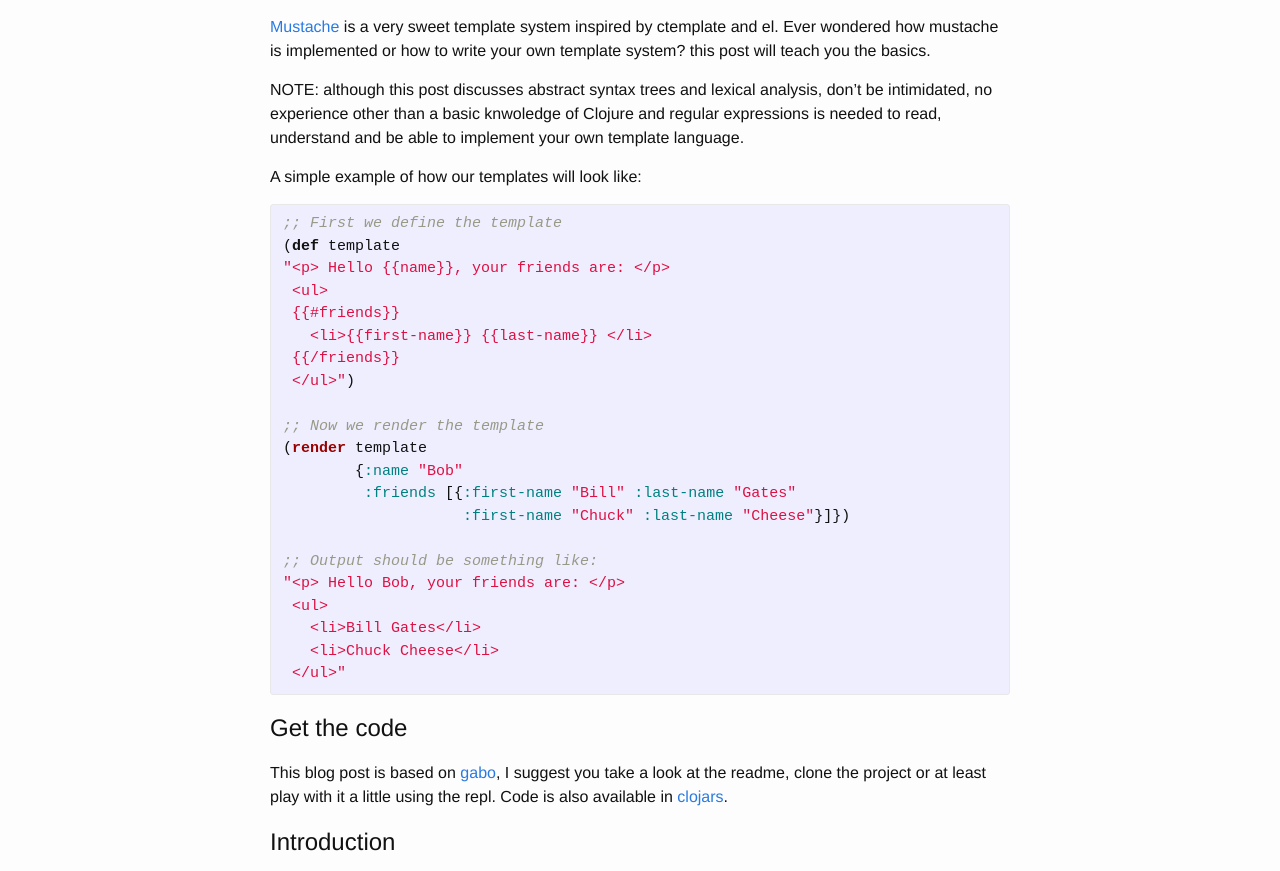
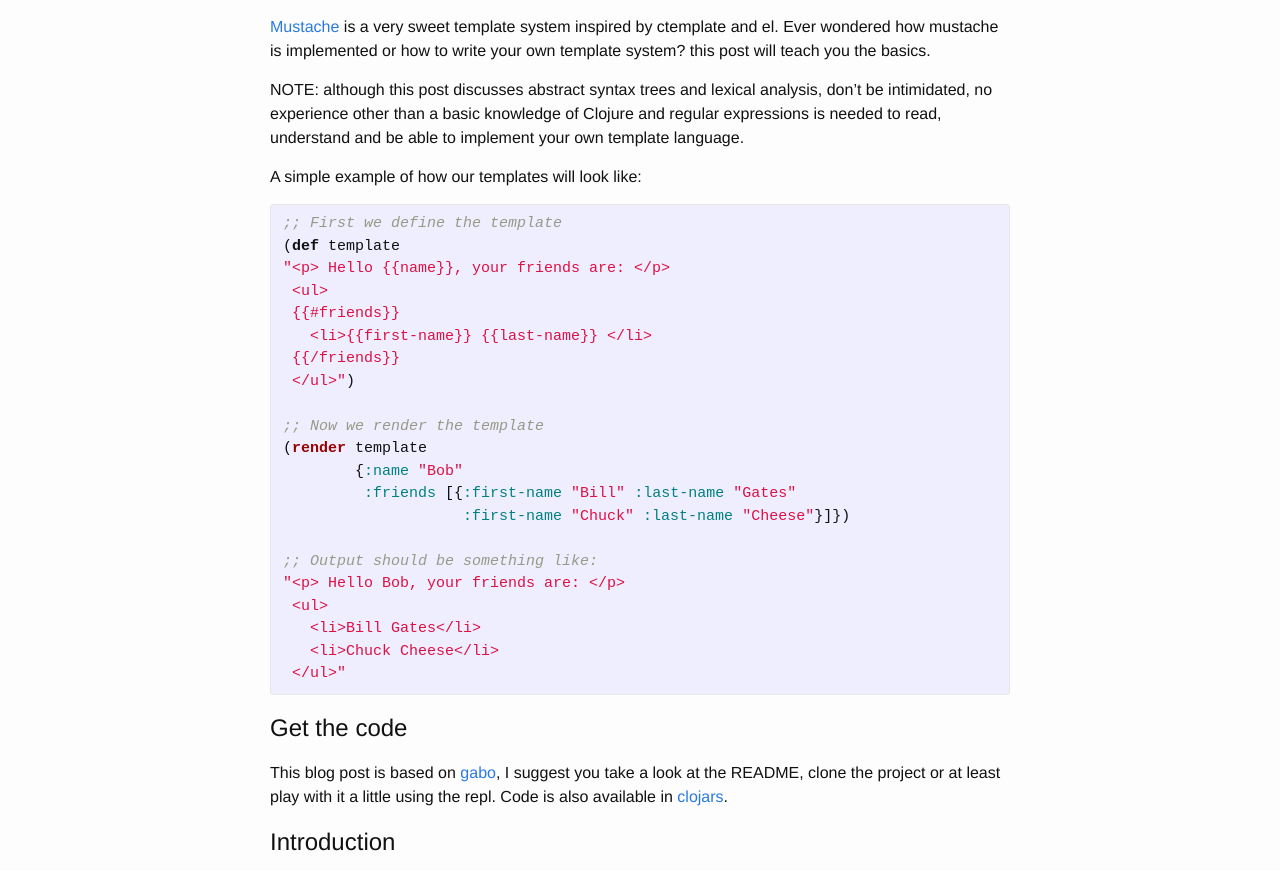
Before and after one commit to fhur/fhur.github.io, a Jekyll site: the page built from _posts/2015-06-12-writing-a-template-language-with-clojure.markdown, in a window 1280 px wide and 1400 px high. Shown: the part 185-1056 px from the top of the window. Built offline with Jekyll 4.4.1, drawn with Linux system fonts in a browser that asks for light colours; comment, search, counter and statistics services are not loaded; some of the changed text lies outside the part shown.

Commit message:
Fixed spelling

```diff
--- a/_posts/2015-06-12-writing-a-template-language-with-clojure.markdown
+++ b/_posts/2015-06-12-writing-a-template-language-with-clojure.markdown
@@ -11,7 +11,7 @@ is implemented or how to write your own template system? this post will
 teach you the basics.
 
 NOTE: although this post discusses abstract syntax trees and lexical
-analysis, don't be intimidated, no experience other than a basic knwoledge of
+analysis, don't be intimidated, no experience other than a basic knowledge of
 Clojure and regular expressions is needed to read, understand and be able to
 implement your own template language.
 
@@ -45,7 +45,7 @@ A simple example of how our templates will look like:
 # Get the code
 
 This blog post is based on [gabo](https://github.com/fhur/gabo), I
-suggest you take a look at the readme, clone the project or at least
+suggest you take a look at the README, clone the project or at least
 play with it a little using the repl. Code is also available in
 [clojars](http://clojars.org/gabo).
 
```
Also changed, not shown: other parts of _posts/2015-06-12-writing-a-template-language-with-clojure.markdown (+5 -5 lines).
